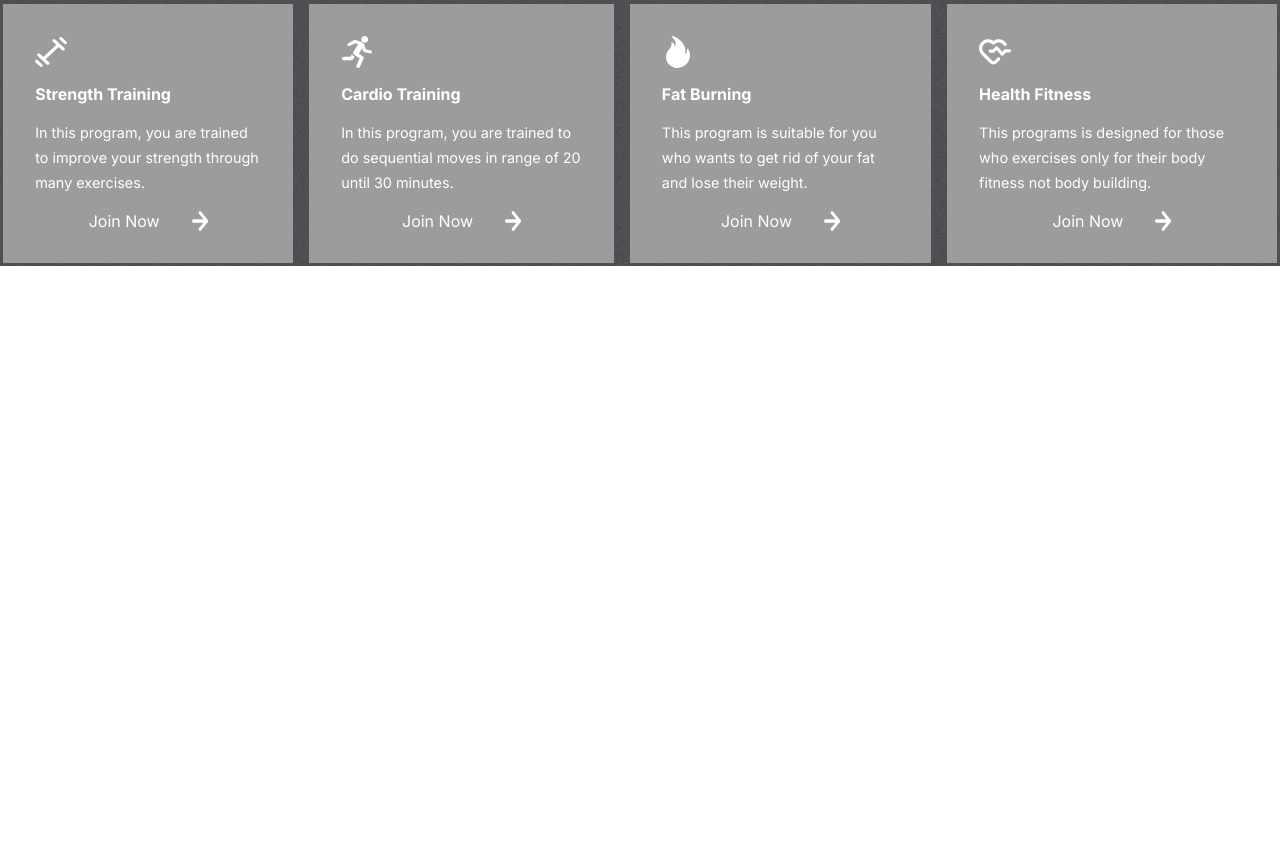
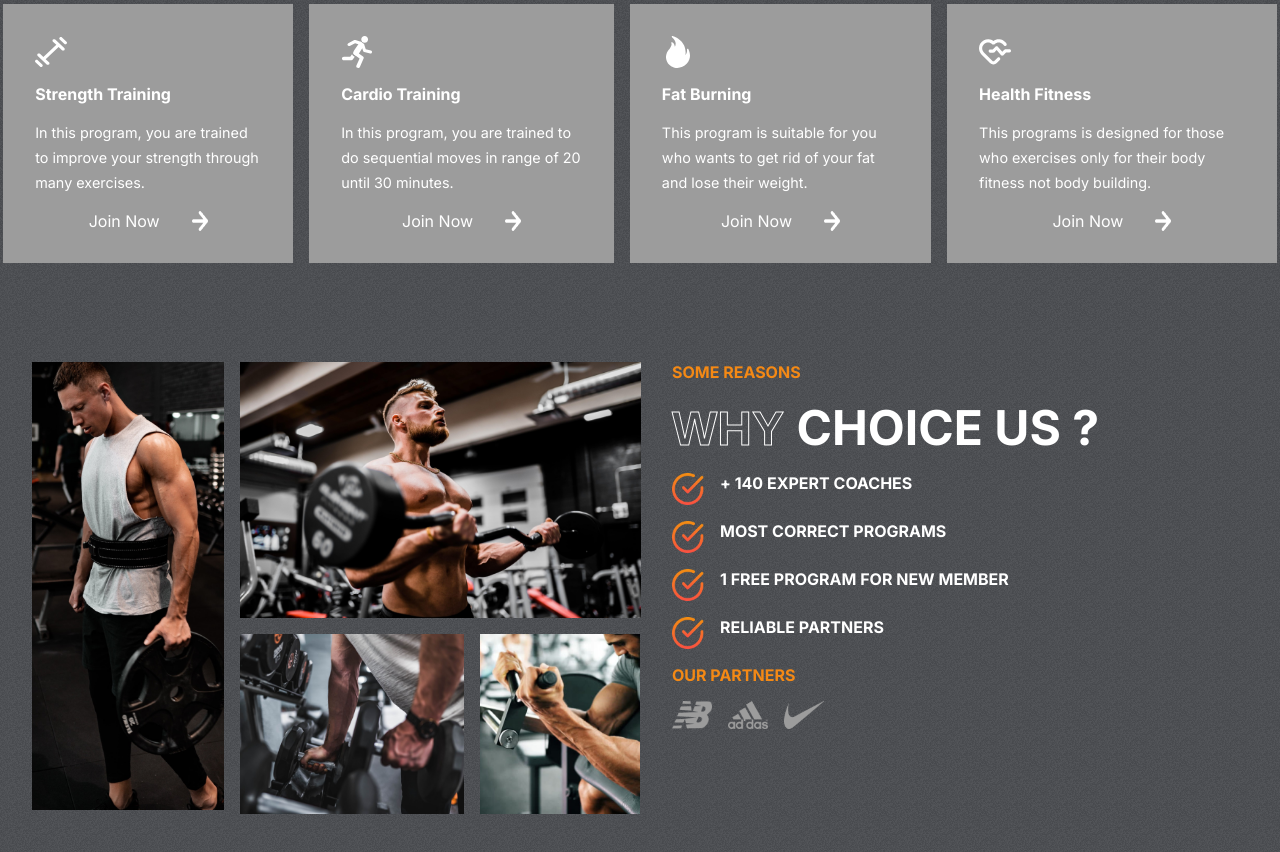
Before and after one commit to SachinUthpala/Fitness-club, a React (Create React App) app: page / in a window 1280 px wide. Shown: the part 907-1759 px from the top of the page. Before the commit the page ends 1173 px from the top, so only its background shows below. Built offline with nearby package versions, Linux system fonts and the light colour scheme.

Commit message:
reasons Section

```diff
--- a/src/App.js
+++ b/src/App.js
@@ -1,11 +1,13 @@
 import './App.css';
 import Hero from './components/Hero/Hero';
 import Programs from './components/Programs/Programs';
+import Reasons from './components/Reasons/Reasons';
 function App() {
   return (
     <div className="App">
           <Hero />
           <Programs />
+          <Reasons />
     </div>
   );
 }
--- a/src/components/Reasons/Reasons.css
+++ b/src/components/Reasons/Reasons.css
@@ -0,0 +1,86 @@
+.reasons{
+    padding: 0 2rem;
+    display: flex;
+    gap: 2rem;
+}
+
+.left-r{
+    flex: 1 1;
+    display: grid;
+    grid-template-columns: repeat(3 ,1fr);
+    gap: 1rem;
+    grid-auto-rows: 1fr;
+}
+
+.left-r>img{
+    object-fit: cover;
+}
+
+.left-r>:nth-child(1){
+    width: 12rem;
+    grid-row: 1/3;
+    height: 28rem;
+}
+
+.left-r>:nth-child(2){
+    width: auto;
+    height: 16rem;
+    grid-column: 2/4;
+}
+
+.left-r>:nth-child(3){
+    width: 14rem;
+    grid-column: 2/3;
+}
+
+.left-r>:nth-child(4){
+    width: 10rem;
+    grid-column: 3/4;
+    height: 11.2rem;
+}
+
+.right-r{
+    flex: 1 1;
+    text-transform: uppercase;
+    gap: 1rem;
+    display: flex;
+    flex-direction: column;
+}
+
+.right-r>span{
+    font-weight: bold;
+    color: var(--orange);
+}
+
+.right-r>div{
+    color: #fff;
+    font-size: 3rem;
+    font-weight: bold;
+}
+
+.details-r{
+    display: flex;
+    flex-direction: column;
+    gap: 1rem;
+    text-transform: uppercase;
+}
+
+.details-r>div{
+    display: flex;
+    font-size: 1rem;
+    gap: 1rem;
+}
+
+.details-r>div>img{
+    width: 2rem;
+    height: 2rem;
+}
+
+.partners{
+    display: flex;
+    gap: 1rem;
+}
+
+.partners>img{
+    width: 2.5rem;
+}
--- a/src/components/Reasons/Reasons.jsx
+++ b/src/components/Reasons/Reasons.jsx
@@ -1,9 +1,58 @@
 import React from 'react'
 import './Reasons.css'
+import imagel from "../../assets/image1.png";
+import image2 from "../../assets/image2.png";
+import image3 from "../../assets/image3.png";
+import image4 from "../../assets/image4.png";
+import addi from '../../assets/adidas.png'
+import nb from '../../assets/nb.png';
+import nike from '../../assets/nike.png'
+import tick from "../../assets/tick.png"
 
 const Reasons = () => {
   return (
-    <div>Reasons</div>
+    <div className="reasons" id="reasons">
+        <div className="left-r">
+            <img src={imagel} alt="" />
+            <img src={image2} alt="" />
+            <img src={image3} alt="" />
+            <img src={image4} alt="" />
+        </div>
+        <div className="right-r">
+            <span>Some Reasons </span>
+
+            <div>
+                <span className='stroke-text'>Why </span>
+                <span>Choice Us ? </span>
+            </div>
+
+            <div className='details-r'>
+                <div>
+                    <img src={tick} alt="" />
+                    <span>+ 140 Expert Coaches</span>
+                </div>
+                <div>
+                    <img src={tick} alt="" />
+                    <span>Most correct Programs</span>
+                </div>
+                <div>
+                    <img src={tick} alt="" />
+                    <span>1 Free Program For New member</span>
+                </div>
+                <div>
+                    <img src={tick} alt="" />
+                    <span>Reliable Partners</span>
+                </div>
+            </div>
+
+            <span>OUR PARTNERS</span>
+            <div className='partners'>
+                <img src={nb} alt="" />
+                <img src={addi} alt="" />
+                <img src={nike} alt="" />
+            </div>
+        </div>
+    </div>
   )
 }
 
```
